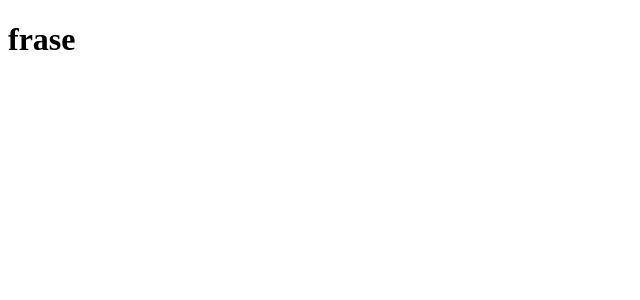
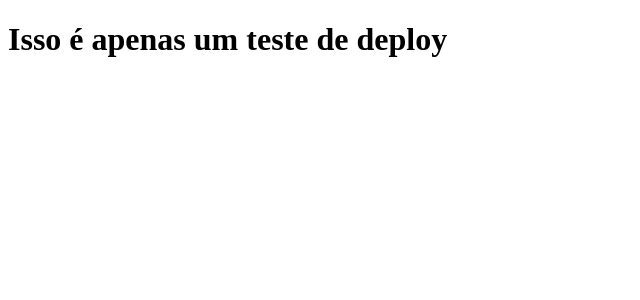
Before and after one commit to felipemelchior/clone-tabnews, a Next.js app: page / in a window 1280 px wide. Shown: the top 300 px of the page, without its empty margins (0-640 px from the left). Built offline with nearby package versions, Linux system fonts and the light colour scheme.

Commit message:
deploy test

```diff
--- a/pages/index.js
+++ b/pages/index.js
@@ -1,5 +1,5 @@
 function Home() {
-    return <h1>frase</h1>
+    return <h1>Isso é apenas um teste de deploy</h1>
 }
 
 export default Home;
```
